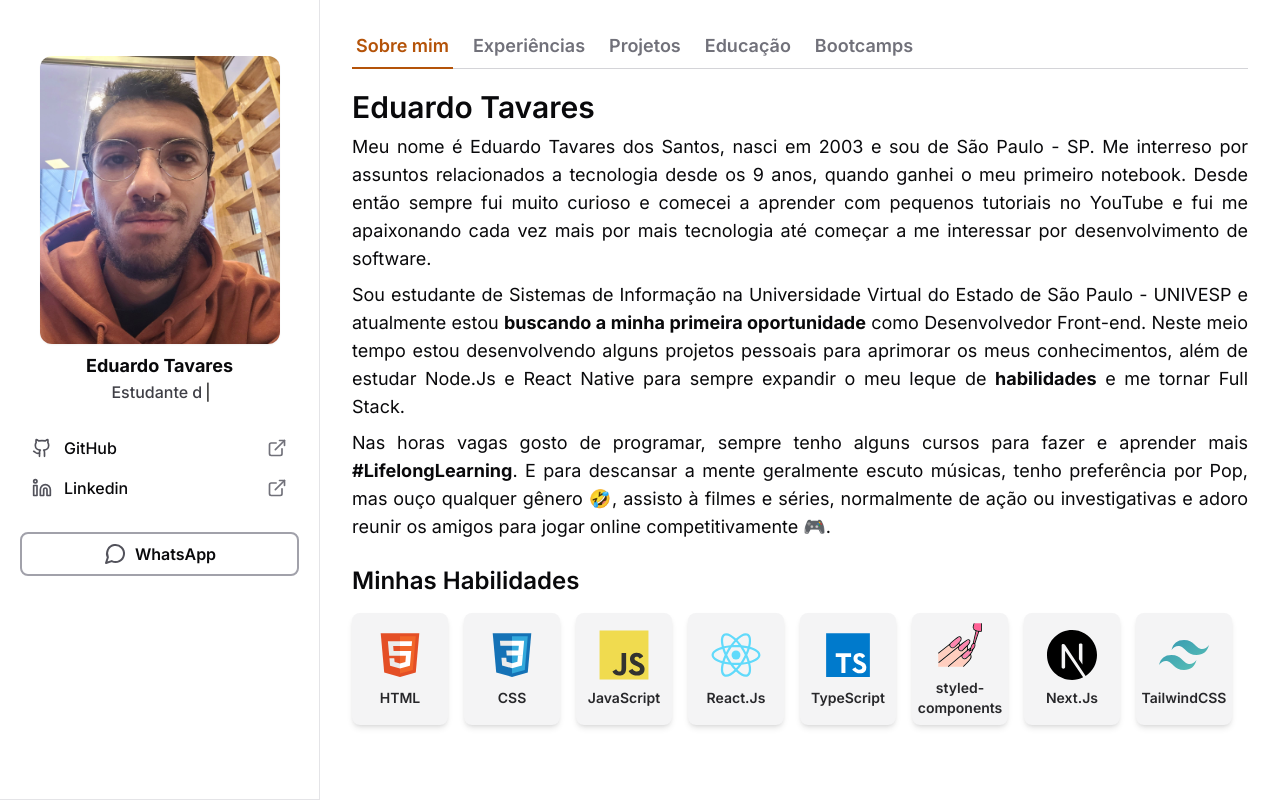
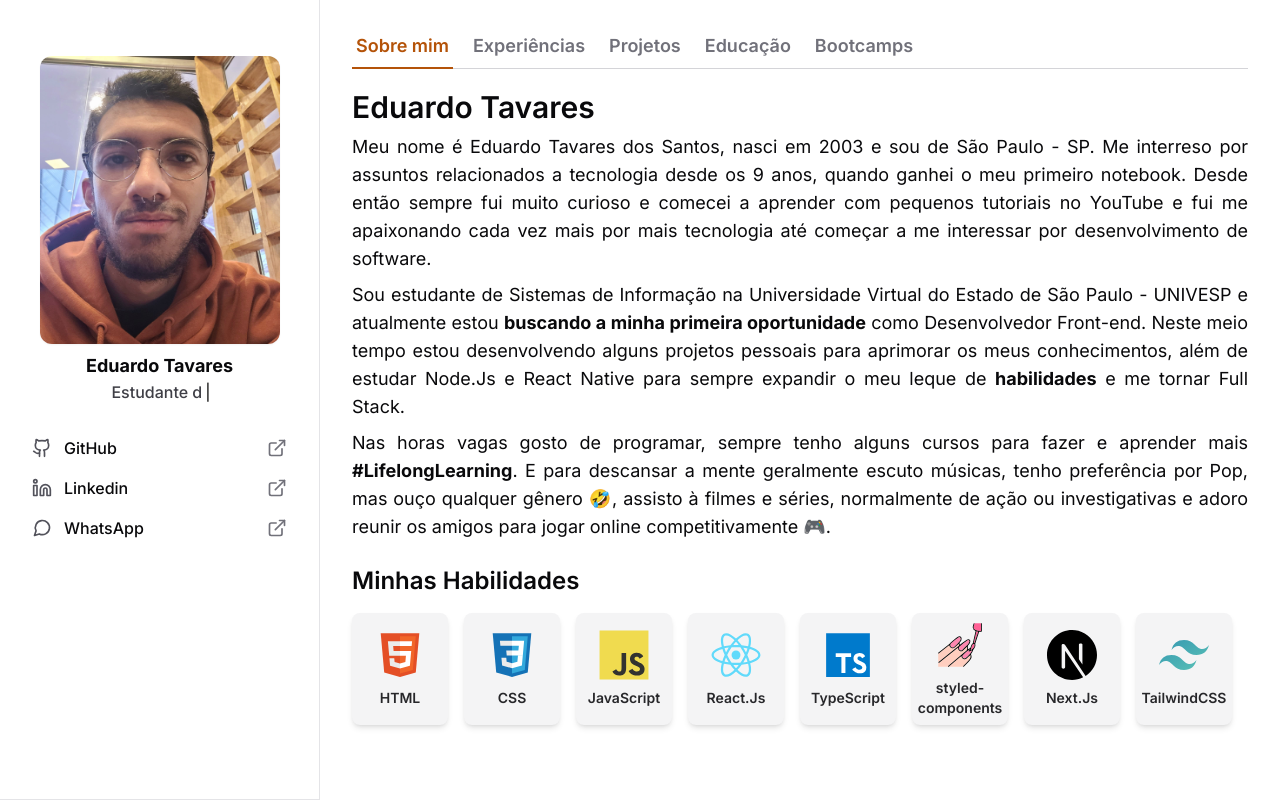
Before and after one commit to odudas/eduardot, a Next.js app: page / in a window 1280 px wide. Built offline with nearby package versions, Linux system fonts and the light colour scheme.

Commit message:
change whatsapp button

```diff
--- a/src/components/Sidebar/index.tsx
+++ b/src/components/Sidebar/index.tsx
@@ -35,19 +35,12 @@ export function Sidebar() {
             socialMediaName="Linkedin"
             socialMediaLink="https://www.linkedin.com/in/eduardotdev/"
           />
+          <SocialMediaItem
+            icon={MessageCircle}
+            socialMediaName="WhatsApp"
+            socialMediaLink="https://wa.me/5511919213184"
+          />
         </nav>
-
-        <a
-          href="https://wa.me/5511919213184"
-          target="_blank"
-          rel="noreferrer"
-          className="group flex items-center justify-center gap-2 rounded-lg border-2 border-zinc-400 px-3 py-2 font-semibold hover:bg-emerald-50"
-        >
-          <MessageCircle className="text-zinc-600 group-hover:text-green-600" />
-          <span className="text-zinc-950 group-hover:text-green-600">
-            WhatsApp
-          </span>
-        </a>
       </Collapsible.Content>
     </Collapsible.Root>
   )
```
